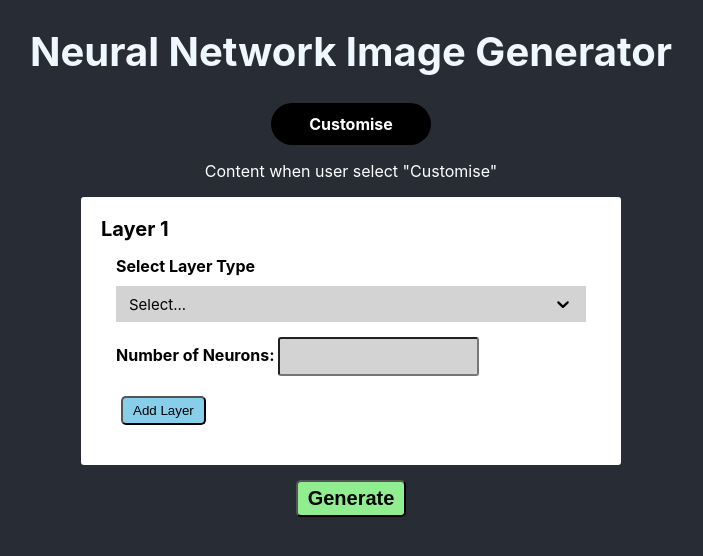
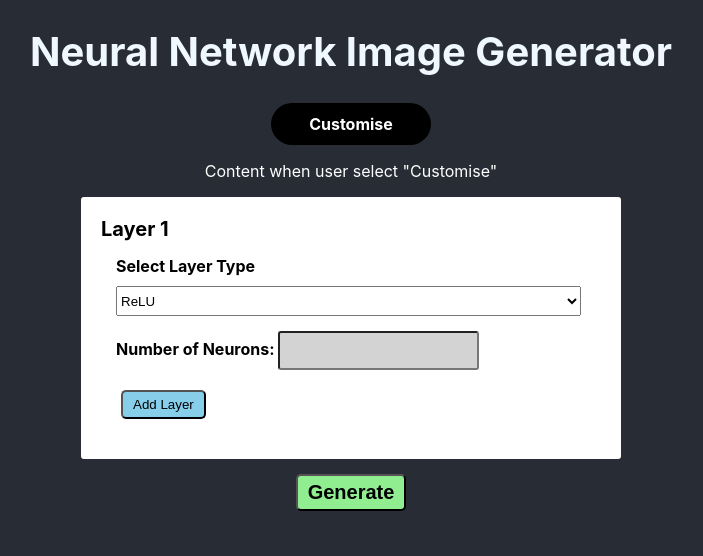
Before and after one commit to Chockaaa/OSS-Project-PyTorchNeuralNetworkViz, a React (Create React App) app in the folder pytorch-nn-website/: page / in a window 1280 px wide. Both pictures are taken after a click on the element "Text Editor". Shown: the top 556 px of the page, without its empty margins (289-992 px from the left). Built offline with nearby package versions, Linux system fonts and the light colour scheme.

Commit message:
updated customisation button

```diff
--- a/pytorch-nn-website/src/App.css
+++ b/pytorch-nn-website/src/App.css
@@ -61,7 +61,14 @@ label{
   background-color: white;
   padding: 15px;
 }
-.dropdown-bar{
+
+select{
+  margin-top: 10px;
+  width: 465px;
+  height: 30px;
+}
+
+/* .dropdown-bar{
   background-color: lightgrey;
   border-style: solid;
   border-color: lightgrey;
@@ -71,19 +78,21 @@ label{
   justify-content: space-between;
   padding-right: 10px;
   height: 30px;
-}
+  cursor: pointer;
+} */
 
-.dropdown-menu{
+/* .dropdown-menu{
   width: auto;
   user-select: none;
   cursor: pointer;
   border-style: solid;
   border-color: lightgray;
-}
+} */
 
 .dropdown-item{
   cursor: pointer;
-  padding: 5px;
+  padding: 10px;
+  font-size: 15px;
 }
 
 .Output-container{
--- a/pytorch-nn-website/src/components/CustomiseForm.js
+++ b/pytorch-nn-website/src/components/CustomiseForm.js
@@ -64,9 +64,10 @@ function CustomiseForm(){
                   <div className='dropdown-container'>
                     <label>Select Layer Type</label>
                     <Dropdown options={[
-                      {value:'ReLu', label: 'ReLu'},
-                      {value: 'Convo2d', label: 'Convo2d'},
-                      {value: 'pool2d', label: 'pool2d'}]}/>
+                      {value:'ReLU', label: 'ReLU'},
+                      {value: 'Convo2d', label: 'Convolution'},
+                      {value: 'MaxPool2d', label: 'Pooling'},
+                      {value: "Linear", label: "Linear"}]}/>
                   </div>
 
                   <label htmlFor="no_neurons" className='no_neurons'>
--- a/pytorch-nn-website/src/components/Dropdown.js
+++ b/pytorch-nn-website/src/components/Dropdown.js
@@ -1,45 +1,28 @@
-import React, { useEffect, useState } from 'react'
+import React, { useState } from 'react'
 import PropTypes from 'prop-types'
 
 function Dropdown({options}){
     /*options: an array of options for the dropdown*/
-
-   const [showMenu, setShowMenu] = useState(false)
-//    useEffect(()=>{
-//     const handler = () => {
-//         setShowMenu(false)
-//     }
-//     window.addEventListener("click", handler)
-//     return(
-//         window.removeEventListener("click", handler)
-//     )
-//    })
-
-   const handleClick = (e) => {
-    e.stopPropagation();
-    setShowMenu(!showMenu);
-   }
-
-   const Icon = () => {
-    return (
-      <svg height="20" width="20" viewBox="0 0 20 20">
-        <path d="M4.516 7.548c0.436-0.446 1.043-0.481 1.576 0l3.908 3.747 3.908-3.747c0.533-0.481 1.141-0.446 1.574 0 0.436 0.445 0.408 1.197 0 1.615-0.406 0.418-4.695 4.502-4.695 4.502-0.217 0.223-0.502 0.335-0.787 0.335s-0.57-0.112-0.789-0.335c0 0-4.287-4.084-4.695-4.502s-0.436-1.17 0-1.615z"></path>
-      </svg>
-    );
-    };
+   const [layer, setLayer] = useState("")
+   const selectLayer = (e) => {
+    let idx = e.target.selectedIndex;
+    setLayer(e.target.options[idx].value);
+    }
 
    return (
     <div>
-        <div className='dropdown-bar' onClick={handleClick}>
-            <div>
+        {/* <div className='dropdown-bar' onClick={handleClick}> */}
+            {/* <div>
                 <p style={{fontSize:15,paddingLeft:10}}>Select...</p>
             </div>
-            <Icon />
-        </div>
-          {showMenu && <div className='dropdown-menu'>
+        </div> */}
+          <select className='dropdown-menu' onChange={selectLayer}>
             {options.map((option)=>(
-                <div key={option.value} className='dropdown-item'>{option.label}</div>
-          ))}</div>}
+                <option key={option.value} className='dropdown-item'>
+                  {option.label}
+                </option>
+            ))}
+          </select>
     </div>
   )
 }
```
